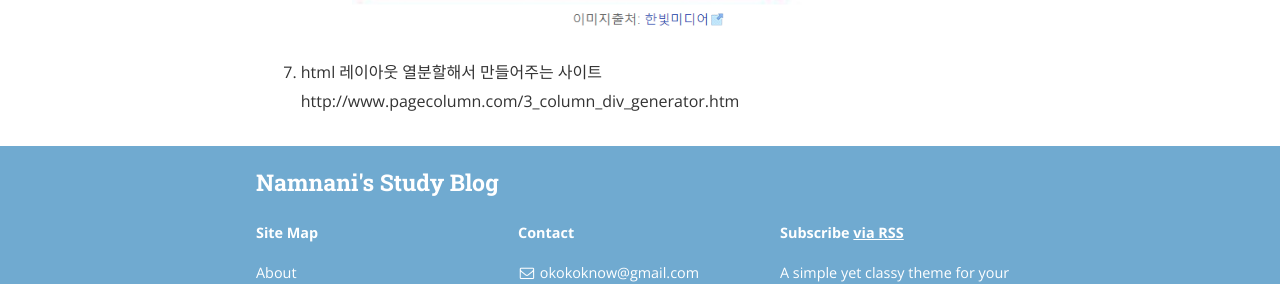
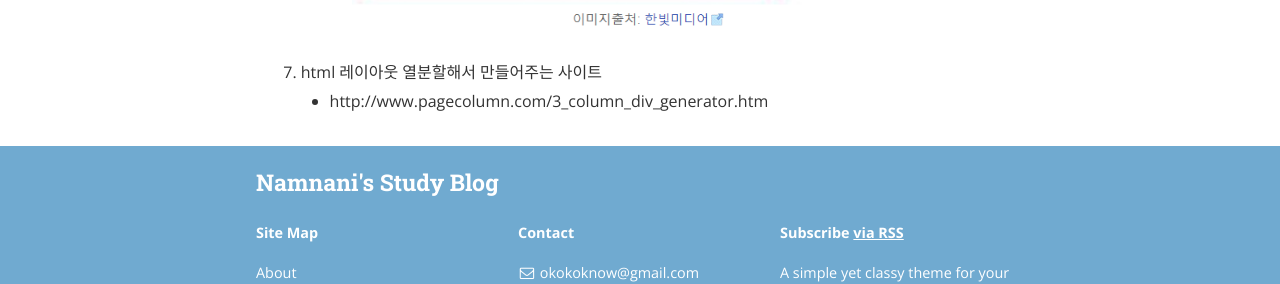
Before and after one commit to namnani/namnani.github.io, a Jekyll site: the page built from TODO/web css관련.md, in a window 1280 px wide. Shown: the part 1099-1383 px from the top of the page. Built offline with Jekyll 4.4.1, drawn with Linux system fonts in a browser that asks for light colours; nearby versions of some CDN libraries; our own code applies the rules of GitHub Pages for plain Markdown files.

```diff
--- a/TODO/web css관련.md
+++ b/TODO/web css관련.md
@@ -19,4 +19,4 @@
 ![CSS 박스 모델 속성](/images/css_box_model_property.PNG)
 
 7. html 레이아웃 열분할해서 만들어주는 사이트
-http://www.pagecolumn.com/3_column_div_generator.htm
+- http://www.pagecolumn.com/3_column_div_generator.htm
```
